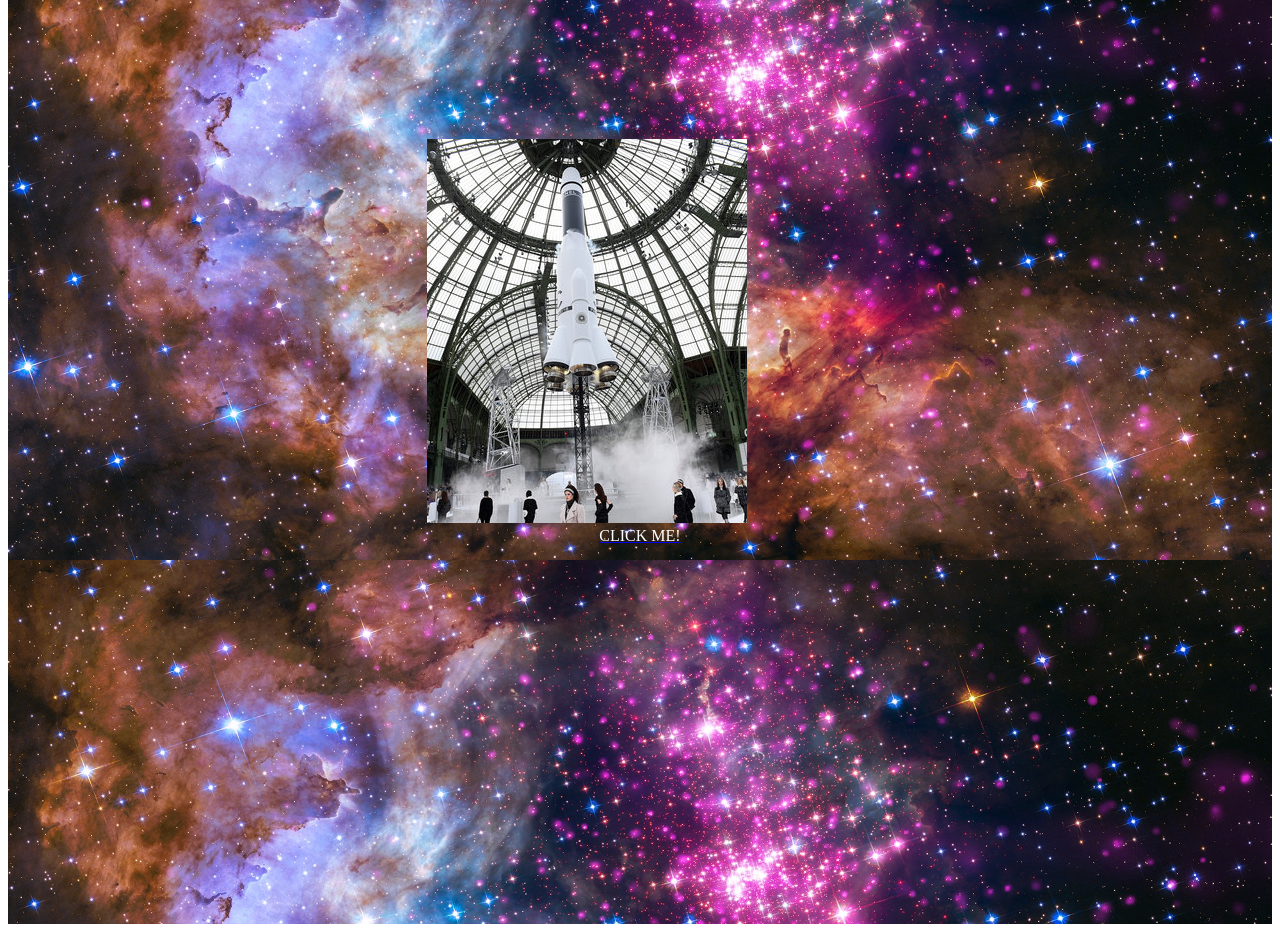
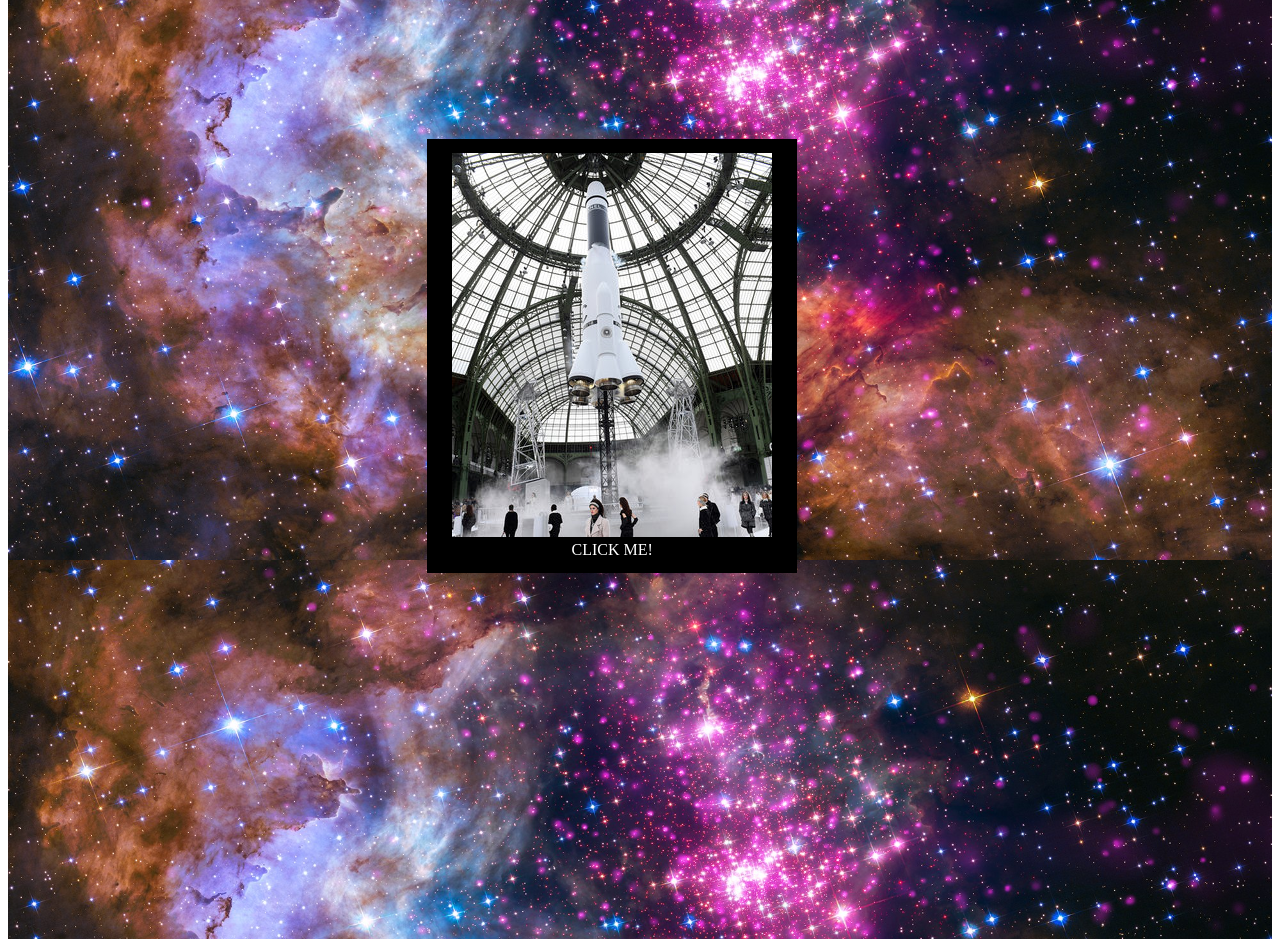
Before and after one commit to JaneHazen/SpaceOddity, a plain HTML site: page index.html in a window 1280 px wide. Shown: the part 7140-8079 px from the top of the page. Drawn offline with Linux system fonts and the light colour scheme.

Commit message:
Add link decorations

```diff
--- a/stylesheet.css
+++ b/stylesheet.css
@@ -178,6 +178,19 @@ div {
 
 }
 
+a:link, a:visited {
+    background-color: black;
+    color: white;
+    padding: 14px 25px;
+    text-align: center;
+    text-decoration: none;
+    display: inline-block;
+}
+
+a:hover, a:active {
+    background-color:gray;
+}
+
 .launch {
     background-image:url(images/space.jpg);
     min-height: 1000px;
```
